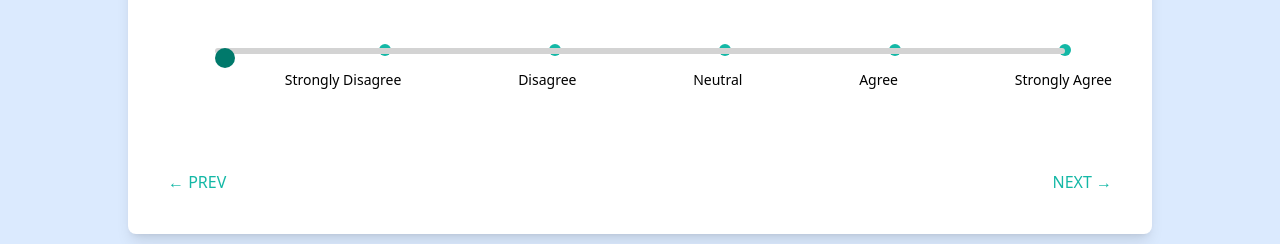
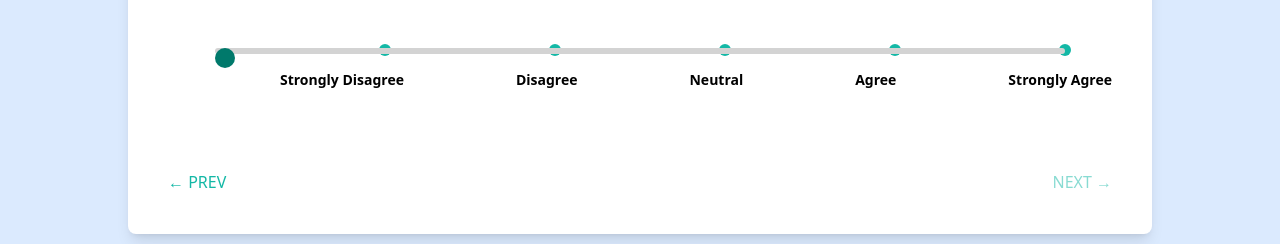
Before and after one commit to Techwolf78/Quiz-Assesment, a React (Vite) app: page / in a window 1280 px wide. Shown: the part 494-738 px from the top of the page. Built offline with nearby package versions, Linux system fonts and the light colour scheme.

Commit message:
updated slidebar

```diff
--- a/src/App.tsx
+++ b/src/App.tsx
@@ -38,15 +38,14 @@ function App() {
     updatedSliderValues[currentQuestion - 1] = value;
     setSliderValues(updatedSliderValues);
 
-    setTimeout(() => {
-      if (value !== 0) {
+    if (value !== 0) {
+      setTimeout(() => {
         handleNext();
-
         setSliderValues((prev) =>
           prev.map((v, i) => (i === currentQuestion ? 0 : v))
         );
-      }
-    }, 500);
+      }, 500);
+    }
   };
 
   return (
@@ -99,7 +98,11 @@ function App() {
           <button className="text-teal-500" onClick={handlePrev}>
             &larr; PREV
           </button>
-          <button className="text-teal-500" onClick={handleNext}>
+          <button
+            className={`text-teal-500 ${sliderValues[currentQuestion - 1] === 0 ? 'opacity-50 cursor-not-allowed' : ''}`}
+            onClick={handleNext}
+            disabled={sliderValues[currentQuestion - 1] === 0}
+          >
             NEXT &rarr;
           </button>
         </div>
--- a/src/components/Slider.tsx
+++ b/src/components/Slider.tsx
@@ -38,11 +38,11 @@ const Slider: React.FC<SliderProps> = ({ value, onChange }) => {
       </div>
       <div className="flex justify-between text-sm mt-2">
         <span></span>
-        <span>Strongly Disagree</span>
-        <span>Disagree</span>
-        <span>Neutral</span>
-        <span>Agree</span>
-        <span>Strongly Agree</span>
+        <span><b>Strongly Disagree</b></span>
+        <span><b>Disagree</b></span>
+        <span><b>Neutral</b></span>
+        <span><b>Agree</b></span>
+        <span><b>Strongly Agree</b></span>
       </div>
     </div>
   );
```
